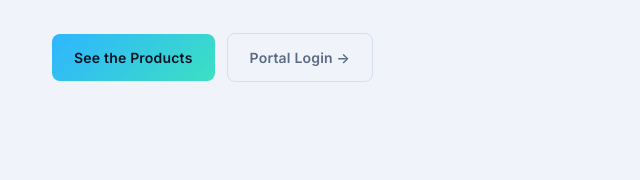
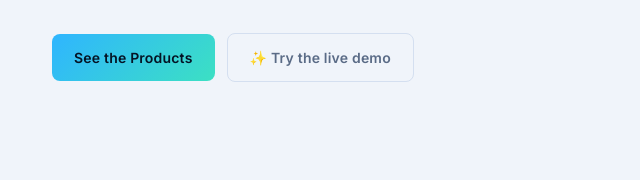
Before and after one commit to merv-gif/solaire-intelligence-site, a website: page index.html in a window 1280 px wide. Shown: the part 535-715 px from the top of the page, 52-692 px from the left. Drawn offline with Linux system fonts and the light colour scheme.

Commit message:
feat: add live demo CTA to hero

```diff
--- a/index.html
+++ b/index.html
@@ -74,7 +74,7 @@
         </p>
         <div class="hero-actions">
           <a class="btn btn-primary" href="#products">See the Products</a>
-          <a class="btn btn-ghost" href="https://portal.solaire-intelligence.co.za/login">Portal Login →</a>
+          <a class="btn btn-ghost" href="https://portal.solaire-intelligence.co.za/login?demo=1" title="Explore the live portal with simulated data — no hardware needed">✨ Try the live demo</a>
         </div>
       </div>
       <div class="hero-phone">
```
